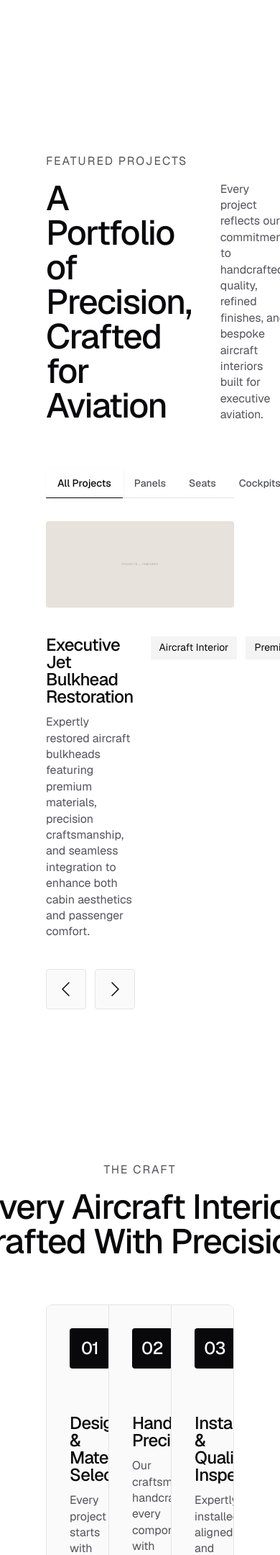
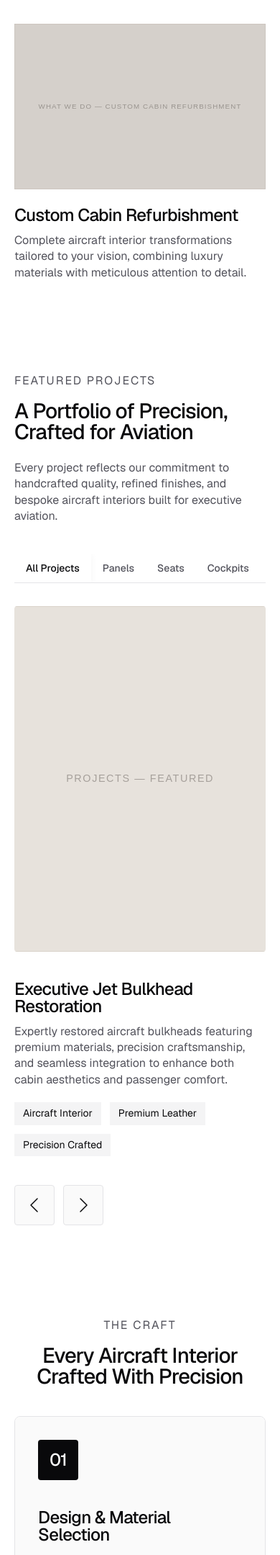
Before and after one commit to tabish-lgtm/Bernauer-Aviation, a WordPress theme: template bernauer-aviation/index.php in a window 390 px wide. Shown: the part 2176-4336 px from the top of the page at 72% size. Run offline with PHP 8.4 and a stand-in for WordPress, Linux system fonts and the light colour scheme; the site name, menu and one post (Sample post) are stand-ins, and other content is empty; some libraries are stand-ins or nearby versions.

Commit message:
Add responsive layer, README, theme screenshot, and installable zip
- Full responsive pass mirroring the Figma 390px mobile comp: 20px gutters,
  single-column grids, vertical process steps, portrait project image,
  centered footer bar; no horizontal overflow at 390/768.
- Fluid gallery stack (percentage-based) so the mosaic scales cleanly.
- README with install steps, Customizer usage, image node→slot map, and
  design-system notes.
- WordPress theme screenshot.png and a prebuilt dist/ theme zip.

Co-Authored-By: Claude Opus 4.8 <noreply@anthropic.com>
Claude-Session: https://claude.ai/code/session_016BdGsXxGUkwddKC7NtYW22

```diff
--- a/bernauer-aviation/style.css
+++ b/bernauer-aviation/style.css
@@ -579,7 +579,7 @@ button { font-family: inherit; cursor: pointer; }
 .gallery__row { display: flex; gap: 24px; align-items: stretch; width: 100%; }
 .gallery__cell { position: relative; overflow: hidden; }
 .gallery__cell--large { flex: 1 0 0; min-width: 0; aspect-ratio: 844 / 568; }
-.gallery__stack { display: flex; flex-direction: column; gap: 24px; width: 444px; flex-shrink: 0; }
+.gallery__stack { display: flex; flex-direction: column; gap: 24px; flex: 0 0 33.8%; min-width: 0; }
 .gallery__cell--stacked { flex: 1 0 0; min-height: 0; }
 .gallery__cell--wide { width: 100%; aspect-ratio: 1312 / 568; }
 .gallery__img { width: 100%; height: 100%; object-fit: cover; }
@@ -779,3 +779,104 @@ button { font-family: inherit; cursor: pointer; }
 .footer__links a:hover { color: var(--white); }
 .footer__social { display: flex; gap: 12px; align-items: center; }
 .footer__social a { display: flex; width: 24px; height: 24px; }
+
+/* =========================================================================
+   5. RESPONSIVE — mirrors the Figma mobile frame (390px, 20px gutters)
+   ========================================================================= */
+
+/* --- Tablet / mid (≤ 992px) --- */
+@media (max-width: 992px) {
+  :root { --gutter: 40px; }
+
+  /* Section headers collapse to a single column */
+  .sec-header { flex-direction: column; align-items: flex-start; gap: 24px; }
+  .sec-header__lead,
+  .sec-header__desc,
+  .sec-header__desc--wide { width: 100%; max-width: 100%; }
+
+  /* Grids reflow */
+  .benefits__grid { grid-template-columns: repeat(2, 1fr); }
+  .materials__grid { grid-template-columns: repeat(2, 1fr); }
+  .materials__title,
+  .gallery__title,
+  .craftsmen__title,
+  .process__header,
+  .benefits__header { width: 100%; max-width: 100%; }
+
+  /* Projects info stacks */
+  .project__info-row { flex-direction: column; align-items: flex-start; gap: 20px; }
+  .project__info { width: 100%; max-width: 100%; }
+  .project__tags { flex-wrap: wrap; }
+
+  /* Footer becomes a single column */
+  .footer { padding: 88px 40px 6px; }
+  .footer__contact { flex-direction: column; align-items: stretch; gap: 40px; }
+  .footer__main { min-height: 0; }
+  .footer__title,
+  .footer__desc { width: 100%; max-width: 100%; }
+  .footer__methods { width: 100%; }
+  .footer__image { width: 100%; height: auto; aspect-ratio: 574 / 543; }
+}
+
+/* --- Mobile (≤ 640px) → matches the 390px comp --- */
+@media (max-width: 640px) {
+  :root { --gutter: 20px; }
+
+  /* Navbar compact */
+  .navbar { padding: 20px; }
+
+  /* Hero */
+  .hero { padding: 40px var(--gutter) 64px; gap: 32px; }
+  .hero__title { font-size: clamp(34px, 9vw, 40px); letter-spacing: -1px; }
+  .hero__media { aspect-ratio: 350 / 400; }
+
+  /* Reduce big display headings to the mobile scale */
+  .sec-header__title,
+  .materials__title,
+  .gallery__title,
+  .craftsmen__title,
+  .process__header .sec-header__title,
+  .benefits__header .sec-header__title { font-size: clamp(28px, 7.5vw, 34px); letter-spacing: -0.9px; }
+  .footer__title { font-size: clamp(30px, 8vw, 38px); letter-spacing: -1px; }
+
+  /* Compress vertical rhythm (mobile uses ~64px) */
+  .wwd { padding-block: 0 64px; gap: 40px; }
+  .projects { padding-block: 64px; gap: 40px; }
+  .process { padding-block: 64px; gap: 40px; }
+  .benefits { padding-block: 64px; }
+  .benefits__inner { gap: 40px; }
+  .materials { padding-block: 64px; gap: 40px; }
+  .gallery { padding-block: 64px; gap: 40px; }
+  .craftsmen { padding-block: 0 64px; gap: 40px; }
+
+  /* Single-column grids */
+  .wwd__grid { grid-template-columns: 1fr; row-gap: 40px; }
+  .benefits__grid { grid-template-columns: 1fr; }
+  .materials__grid { grid-template-columns: 1fr; }
+
+  /* Projects: portrait feature image, scrollable filters */
+  .project__media { aspect-ratio: 350 / 480; }
+  .projects__filters { overflow-x: auto; scrollbar-width: none; }
+  .projects__filters::-webkit-scrollbar { display: none; }
+  .projects__filter { flex: 0 0 auto; }
+
+  /* Process steps stack vertically with horizontal dividers */
+  .process__steps { flex-direction: column; }
+  .process-step { gap: 40px; }
+  .process-step + .process-step { border-left: 0; border-top: 1px solid var(--zinc-200); }
+
+  /* Craftsmen items nearly full-bleed */
+  .craftsmen__item { width: 85vw; }
+
+  /* Footer */
+  .footer { padding: 64px 20px 6px; gap: 64px; }
+  .footer__bar { flex-direction: column; align-items: center; gap: 24px; text-align: center; }
+  .footer__links { position: static; transform: none; justify-content: center; order: -1; }
+  .footer__copy { order: 1; }
+  .footer__social { order: 2; }
+}
+
+/* --- Small phones (≤ 380px) --- */
+@media (max-width: 380px) {
+  .footer__methods { flex-direction: column; }
+}
```
Also changed, not shown: README.md (added), bernauer-aviation/screenshot.png (added), 3 other files.
